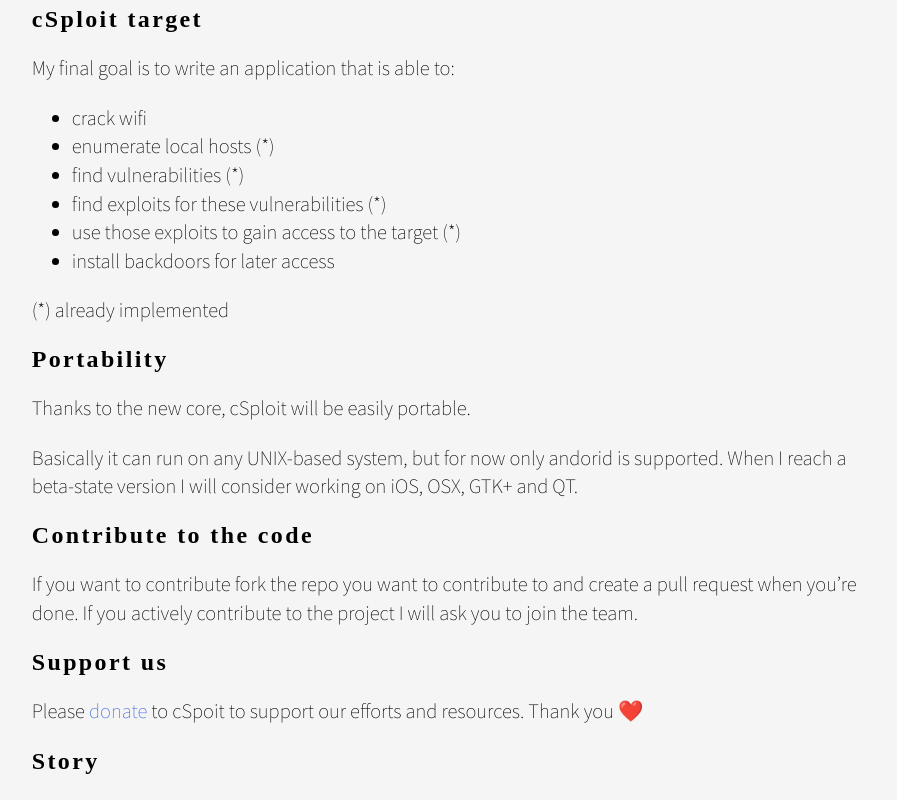
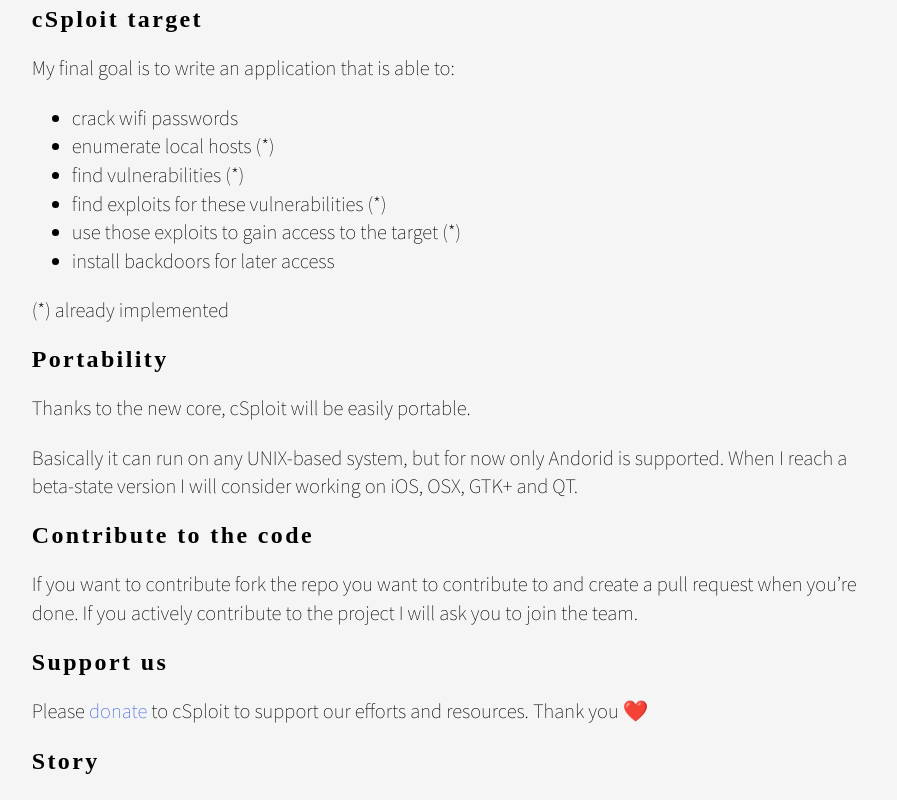
Before and after one commit to cSploit/cSploit.github.io, a Jekyll site: the page built from index.md, in a window 1280 px wide. Shown: the part 301-1101 px from the top of the page, without its empty margins (191-1088 px from the left). Built offline with Jekyll 4.4.1, drawn with Linux system fonts in a browser that asks for light colours; emoji names are drawn with the system emoji font; some web fonts are replaced; Markdown is read by kramdown in place of the engine named in the settings.

Commit message:
Update index.md

```diff
--- a/index.md
+++ b/index.md
@@ -9,7 +9,7 @@
 
 My final goal is to write an application that is able to:
 
-  - crack wifi
+  - crack wifi passwords
   - enumerate local hosts (*)
   - find vulnerabilities (*)
   - find exploits for these vulnerabilities (*)
@@ -22,7 +22,7 @@
 
 Thanks to the new core, cSploit will be easily portable.
 
-Basically it can run on any UNIX-based system, but for now only andorid is supported. When I reach a beta-state version I will consider working on iOS, OSX, GTK+ and QT.
+Basically it can run on any UNIX-based system, but for now only Andorid is supported. When I reach a beta-state version I will consider working on iOS, OSX, GTK+ and QT.
 
 ### Contribute to the code
 
@@ -31,7 +31,7 @@
 
 ### Support us
 
-Please [donate](/donate.html) to cSpoit to support our efforts and resources.
+Please [donate](/donate.html) to cSploit to support our efforts and resources.
 Thank you :heart:
 
 ### Story
```
